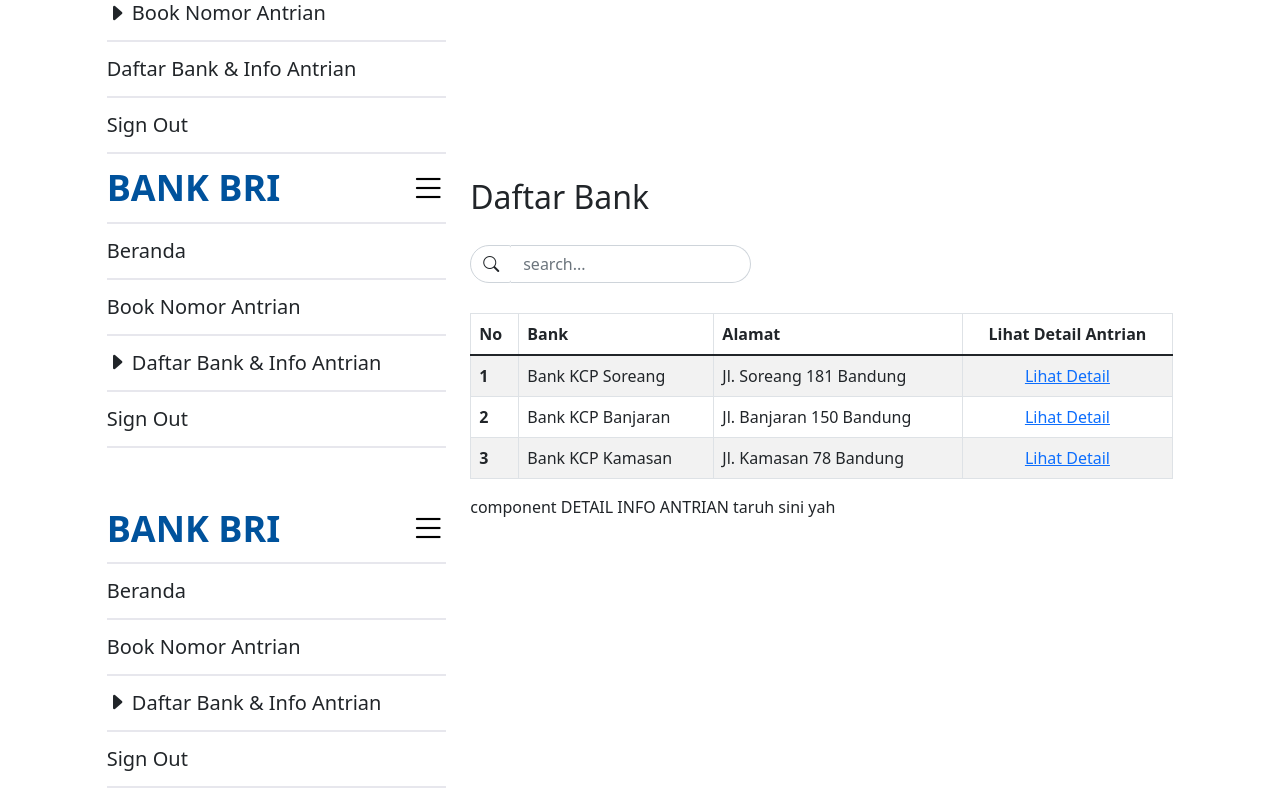
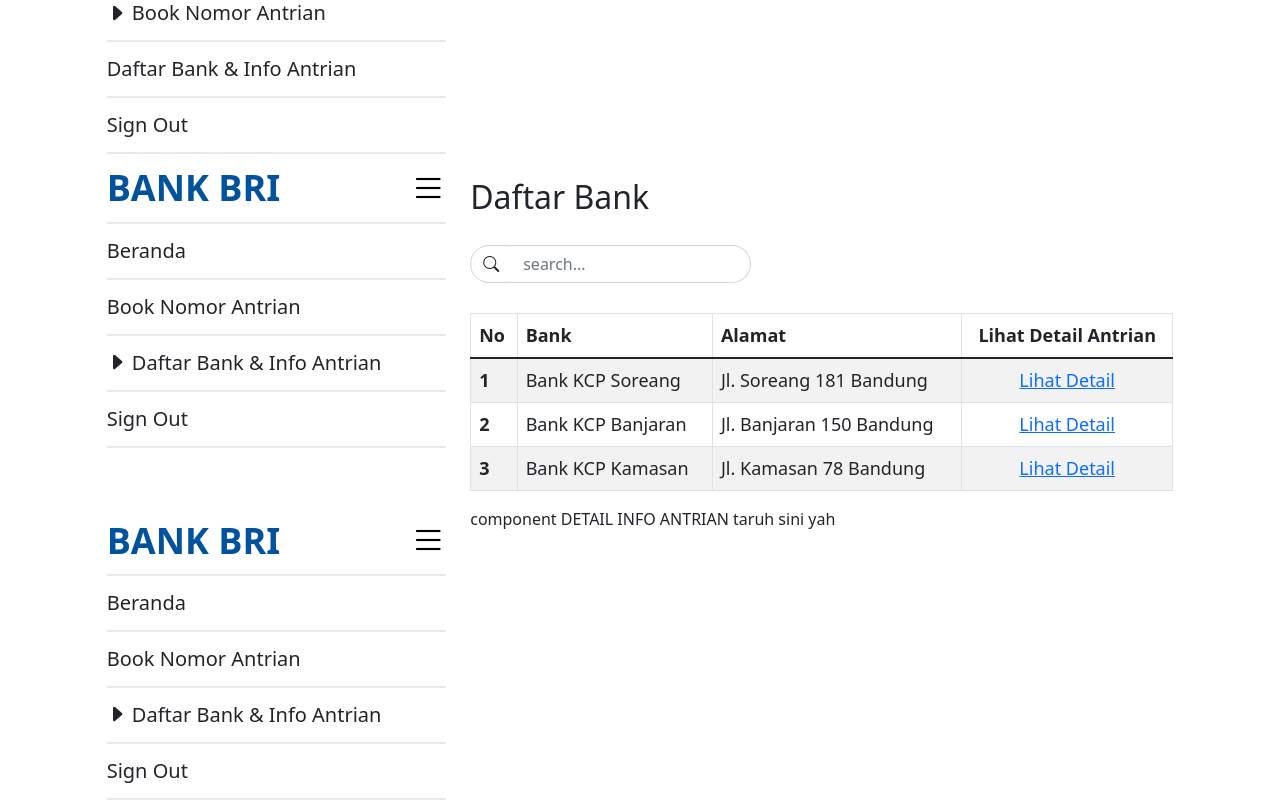
Before and after one commit to aricahyono49/Queue-Management-System, a React (Create React App) app: page / in a window 1280 px wide. Shown: the part 826-1626 px from the top of the page. Built offline with nearby package versions, Linux system fonts and the light colour scheme.

Commit message:
changes font-size

```diff
--- a/src/components/DaftarBank/style.css
+++ b/src/components/DaftarBank/style.css
@@ -15,3 +15,7 @@
     border-top-left-radius: 25px;
     border-bottom-left-radius: 25px;
 }
+
+table{
+    font-size: 18px;
+}
```
